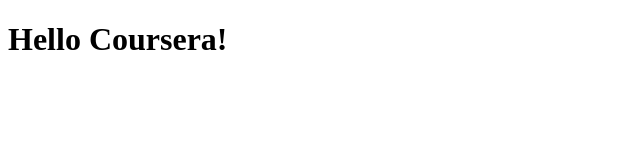
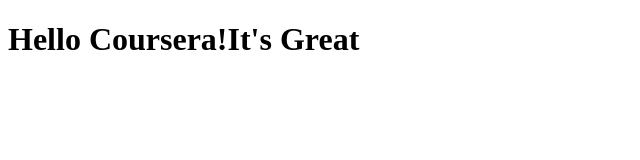
Before and after one commit to Zuheb-Ahmed/coursera-test, a plain HTML site: page site/index.html in a window 1280 px wide. Shown: the whole page, without its empty margins (0-640 px from the left). Drawn offline with Linux system fonts and the light colour scheme.

Commit message:
A Small Addition

```diff
--- a/site/index.html
+++ b/site/index.html
@@ -4,6 +4,6 @@
 	<title>Hello Coursera!</title>
 </head>
 <body>
-<h1>Hello Coursera!</h1>
+<h1>Hello Coursera!It's Great</h1>
 </body>
 </html>
```
